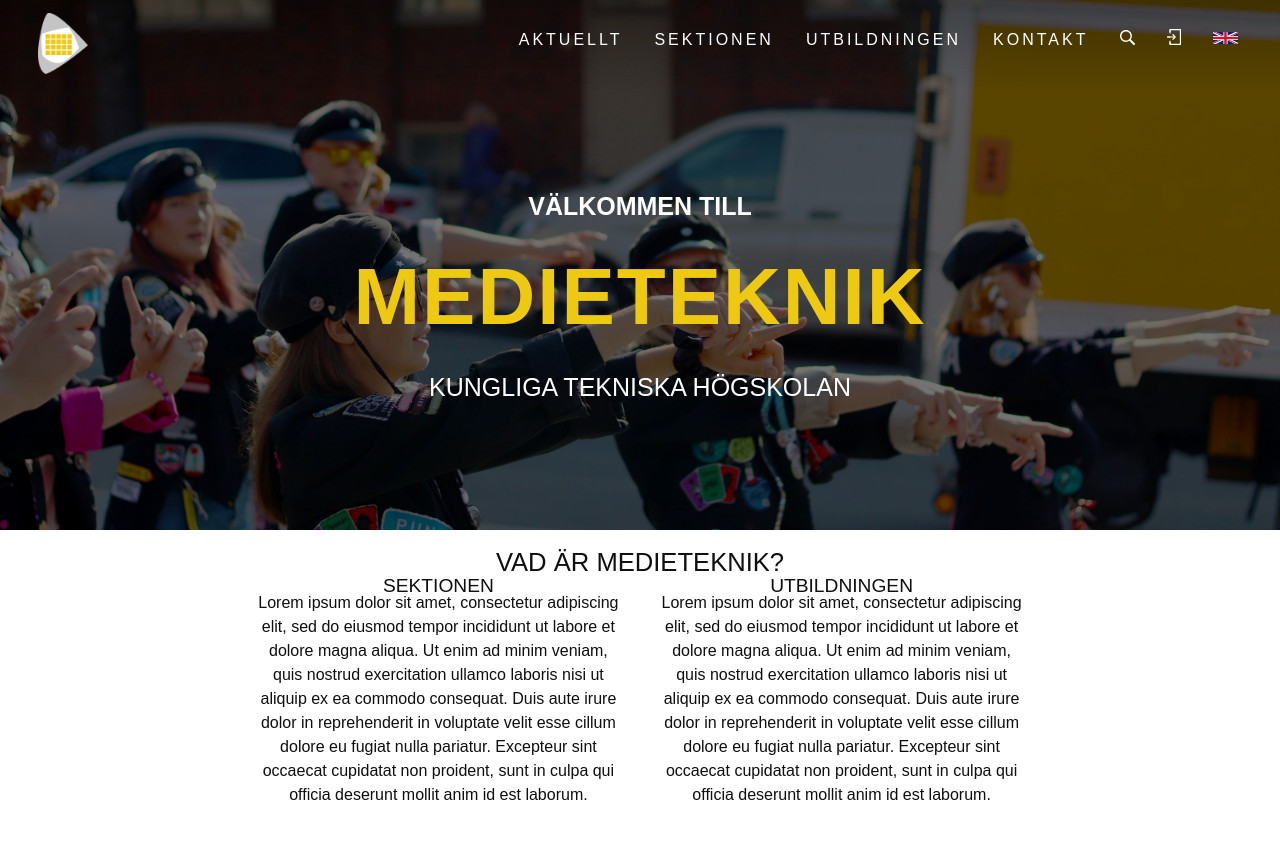
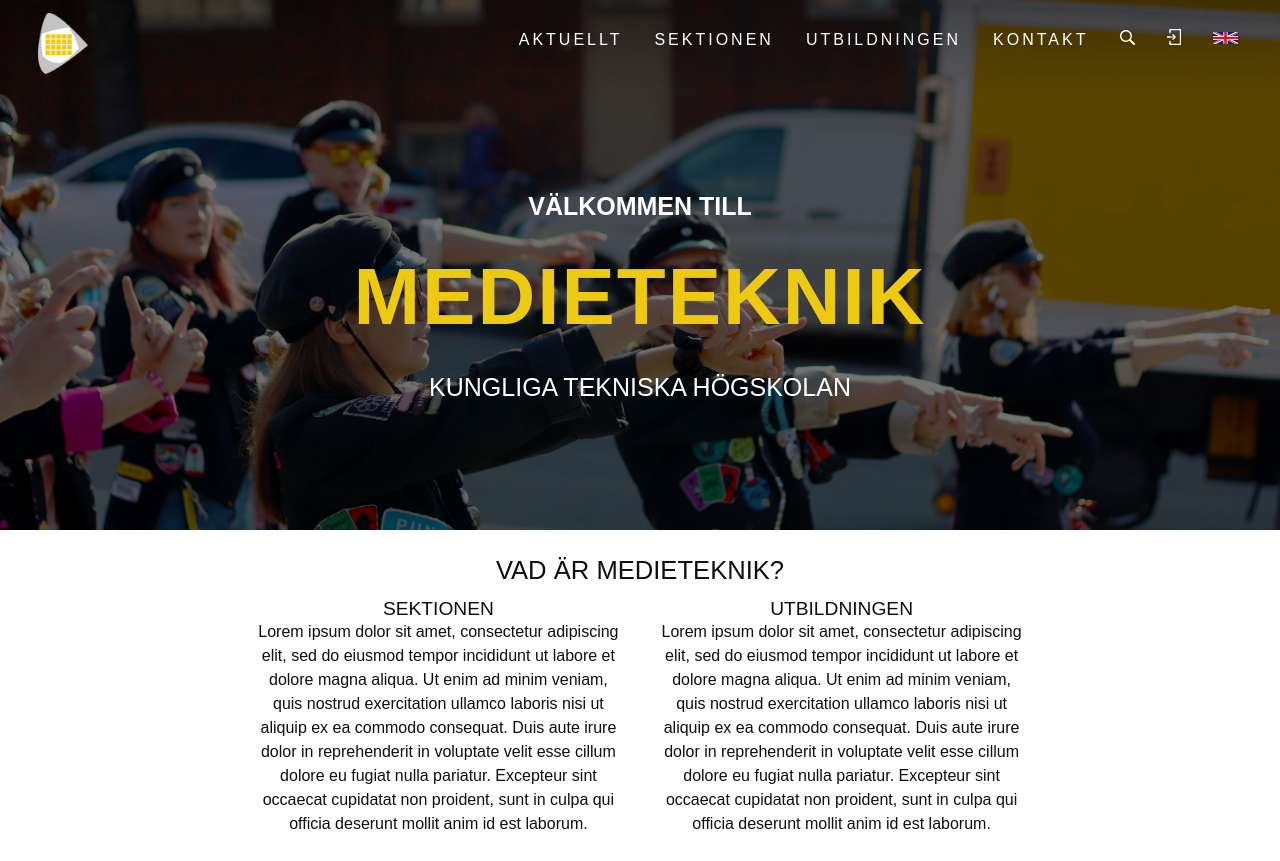
Before and after one commit to medieteknik-kth/medieteknik.com, a React (Create React App) app in the folder app/: page / in a window 1280 px wide. Before the commit the page ends 832 px from the top, so only its background shows below. Built offline with nearby package versions, Linux system fonts and the light colour scheme.

Commit message:
Nu bråkar git bara :((

```diff
--- a/app/src/Components/Common/Typography.css
+++ b/app/src/Components/Common/Typography.css
@@ -3,7 +3,7 @@
 h3,
 h4 {
   font-family: CircularStd, sans-serif;
-  line-height: 0.5;
+  /* line-height: 0.5; */
 }
 
 h1 {
--- a/app/src/Components/MainMenu/MainMenu.css
+++ b/app/src/Components/MainMenu/MainMenu.css
@@ -120,3 +120,9 @@
 .dropdown:hover .dropbtn {
   color: #eec912;
 }
+
+@media (max-width: 680px) {
+    .dropbtn img {
+        display: none;
+    }
+}
```
